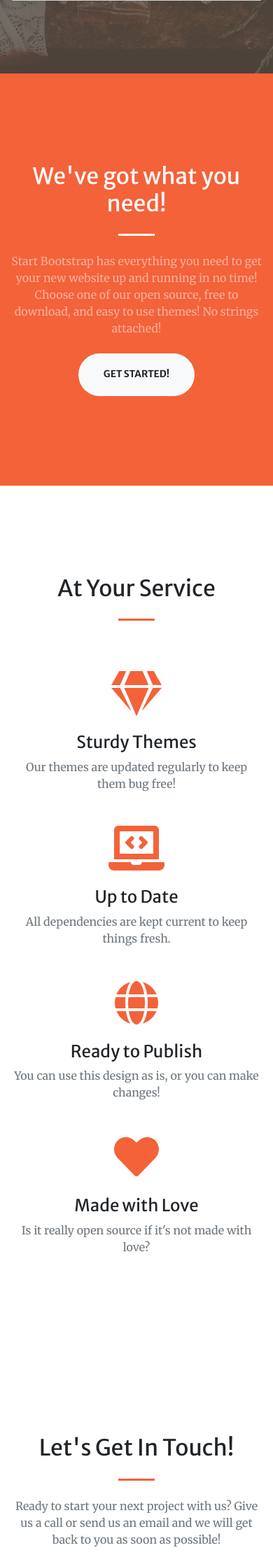
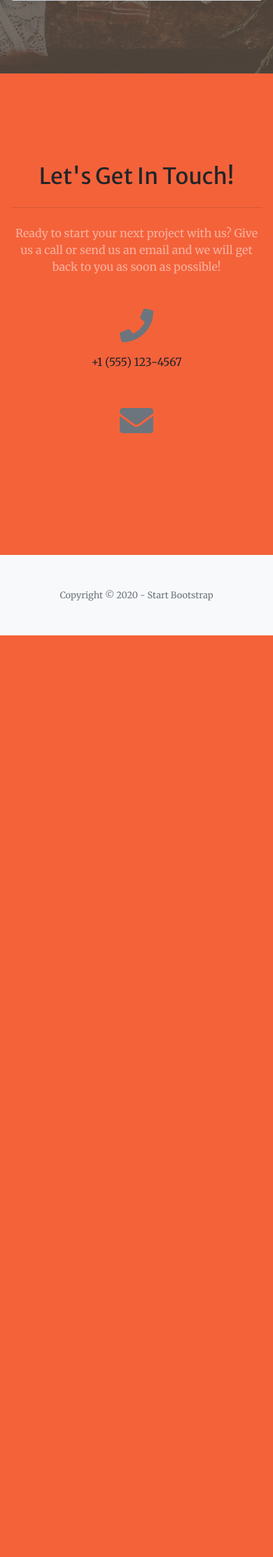
Before and after one commit to youpiyoful/how_i_meet_your_better, a Django app: page / in a window 390 px wide. Shown: the part 430-2655 px from the top of the page at 70% size. After the commit the page ends 1338 px from the top, so only its background shows below. Run offline with Django 3.2, Linux system fonts and the light colour scheme; some libraries are stand-ins or nearby versions.

Commit message:
[wip] work on the responsive

```diff
--- a/business/templates/business/base.html
+++ b/business/templates/business/base.html
@@ -27,7 +27,7 @@
     <!-- Navigation-->
     <nav class="navbar navbar-expand-lg navbar-light fixed-top py-3" id="mainNav">
         <div class="container">
-            <img class="col-md-1" src="{% static 'business/assets/img/logo_pur_beurre.png' %}" alt="logo biscuit">
+            <img class="col-md-1 logo" src="{% static 'business/assets/img/logo_pur_beurre.png' %}" alt="logo biscuit">
             <a class="navbar-brand js-scroll-trigger" href="#page-top">Pur Beure</a><button
                 class="navbar-toggler navbar-toggler-right" type="button" data-toggle="collapse"
                 data-target="#navbarResponsive" aria-controls="navbarResponsive" aria-expanded="false"
@@ -40,8 +40,12 @@
                             class="js-scroll-trigger form-control">
                     </li>
                     <!-- </div> -->
-                    <li class="nav-item"><a class="nav-link js-scroll-trigger" href="#services">Services</a></li>
-                    <li class="nav-item"><a class="nav-link js-scroll-trigger" href="#portfolio">Portfolio</a></li>
+                    <li class="nav-item"><a class="nav-link js-scroll-trigger" href="#services">
+                            <img src="{% static 'business/assets/img/noun_Carrot_29691.svg' %}" height="50px"
+                                width="50px" alt="carrote">
+                        </a></li>
+                    <li class="nav-item"><a class="nav-link js-scroll-trigger" href="#portfolio"><img
+                        <i class="far fa-user fa-3x"></i></a></li>
                     <li class="nav-item"><a class="nav-link js-scroll-trigger" href="#contact">Contact</a></li>
                 </ul>
             </div>
@@ -61,7 +65,7 @@
         </div>
     </header>
     <!-- About-->
-    <section class="page-section bg-primary" id="about">
+    <!-- <section class="page-section bg-primary" id="about">
         <div class="container">
             <div class="row justify-content-center">
                 <div class="col-lg-8 text-center">
@@ -74,53 +78,19 @@
                 </div>
             </div>
         </div>
-    </section>
-    <!-- Services-->
-    <section class="page-section" id="services">
-        <div class="container">
-            <h2 class="text-center mt-0">At Your Service</h2>
-            <hr class="divider my-4" />
-            <div class="row">
-                <div class="col-lg-3 col-md-6 text-center">
-                    <div class="mt-5">
-                        <i class="fas fa-4x fa-gem text-primary mb-4"></i>
-                        <h3 class="h4 mb-2">Sturdy Themes</h3>
-                        <p class="text-muted mb-0">Our themes are updated regularly to keep them bug free!</p>
-                    </div>
-                </div>
-                <div class="col-lg-3 col-md-6 text-center">
-                    <div class="mt-5">
-                        <i class="fas fa-4x fa-laptop-code text-primary mb-4"></i>
-                        <h3 class="h4 mb-2">Up to Date</h3>
-                        <p class="text-muted mb-0">All dependencies are kept current to keep things fresh.</p>
-                    </div>
-                </div>
-                <div class="col-lg-3 col-md-6 text-center">
-                    <div class="mt-5">
-                        <i class="fas fa-4x fa-globe text-primary mb-4"></i>
-                        <h3 class="h4 mb-2">Ready to Publish</h3>
-                        <p class="text-muted mb-0">You can use this design as is, or you can make changes!</p>
-                    </div>
-                </div>
-                <div class="col-lg-3 col-md-6 text-center">
-                    <div class="mt-5">
-                        <i class="fas fa-4x fa-heart text-primary mb-4"></i>
-                        <h3 class="h4 mb-2">Made with Love</h3>
-                        <p class="text-muted mb-0">Is it really open source if it's not made with love?</p>
-                    </div>
-                </div>
-            </div>
-        </div>
-    </section>
-    <!-- Portfolio-->
+    </section> -->
+    <!-- Story of director -->
+    {% block story %}{% endblock %}
+
+    <!-- Product result -->
     {% block product-results %}{% endblock %}
-    <section class="page-section" id="contact">
+    <section class="page-section bg-primary" id="contact">
         <div class="container">
             <div class="row justify-content-center">
                 <div class="col-lg-8 text-center">
                     <h2 class="mt-0">Let's Get In Touch!</h2>
-                    <hr class="divider my-4" />
-                    <p class="text-muted mb-5">Ready to start your next project with us? Give us a call or send us an
+                    <hr class="divider-light my-4" />
+                    <p class="text-white-50 mb-5">Ready to start your next project with us? Give us a call or send us an
                         email and we will get back to you as soon as possible!</p>
                 </div>
             </div>
@@ -132,7 +102,7 @@
                 <div class="col-lg-4 mr-auto text-center">
                     <i class="fas fa-envelope fa-3x mb-3 text-muted"></i>
                     <!-- Make sure to change the email address in BOTH the anchor text and the link target below!--><a
-                        class="d-block" href="mailto:contact@yourwebsite.com">contact@yourwebsite.com</a>
+                        class="d-block" href="mailto:yoanfornari.oc@gmail.com">contact@purbeur.com</a>
                 </div>
             </div>
         </div>
```
